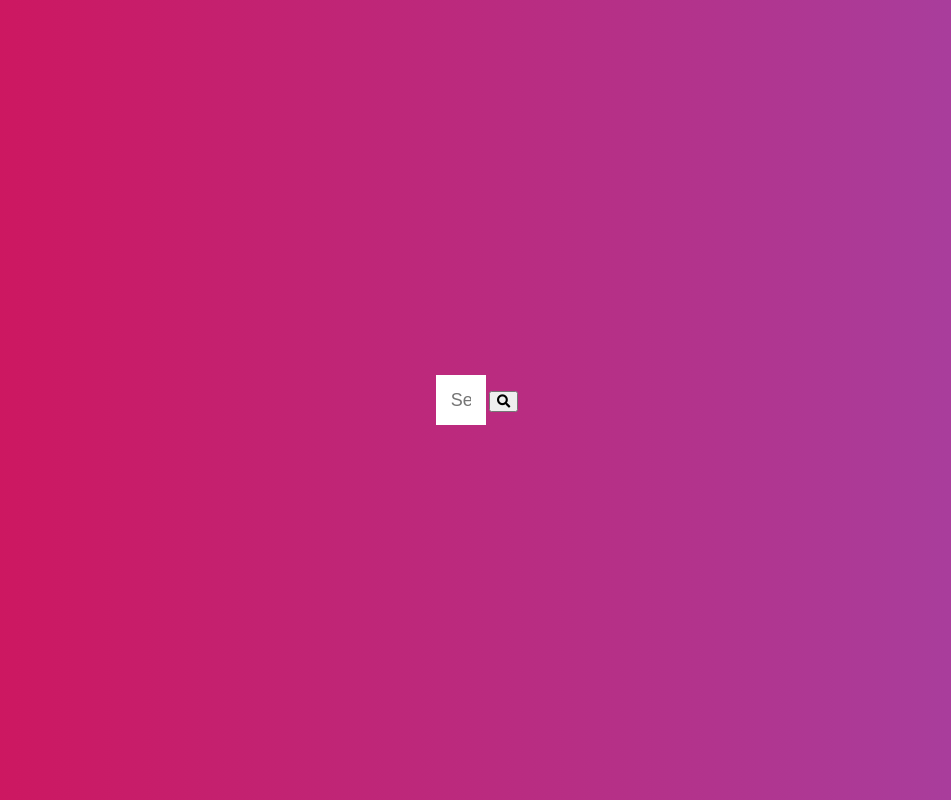
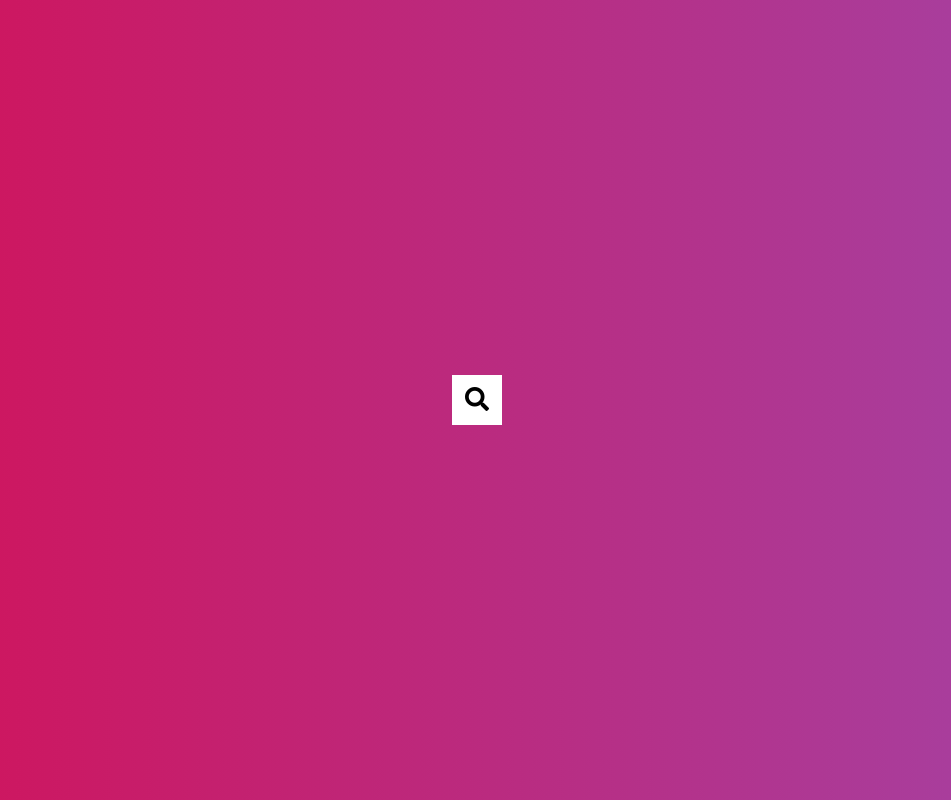
Before and after one commit to dominicdaviescodes/day4, a plain HTML site: page index.html in a window 1280 px wide. Shown: the whole page, without its empty margins (163-1114 px from the left). Drawn offline with Linux system fonts and the light colour scheme.

Commit message:
style button

```diff
--- a/style.css
+++ b/style.css
@@ -18,7 +18,7 @@ body {
 }
 
 .search {
-  /* to allow us to position things inside */
+  /* to allow us to position things inside the class(the btn!) */
   position: relative;
   height: 50px;
 }
@@ -32,3 +32,21 @@ body {
   width: 50px;
   transition: width 0.3s ease;
 }
+
+.btn {
+  background-color: #fff;
+  border: 0;
+  cursor: pointer;
+  font-size: 24px;
+  position: absolute;
+  top: 0;
+  left: 0;
+  height: 50px;
+  width: 50px;
+  transition: transform 0.3s ease;
+}
+
+.btn:focus,
+.input:focus {
+  outline: none;
+}
```
